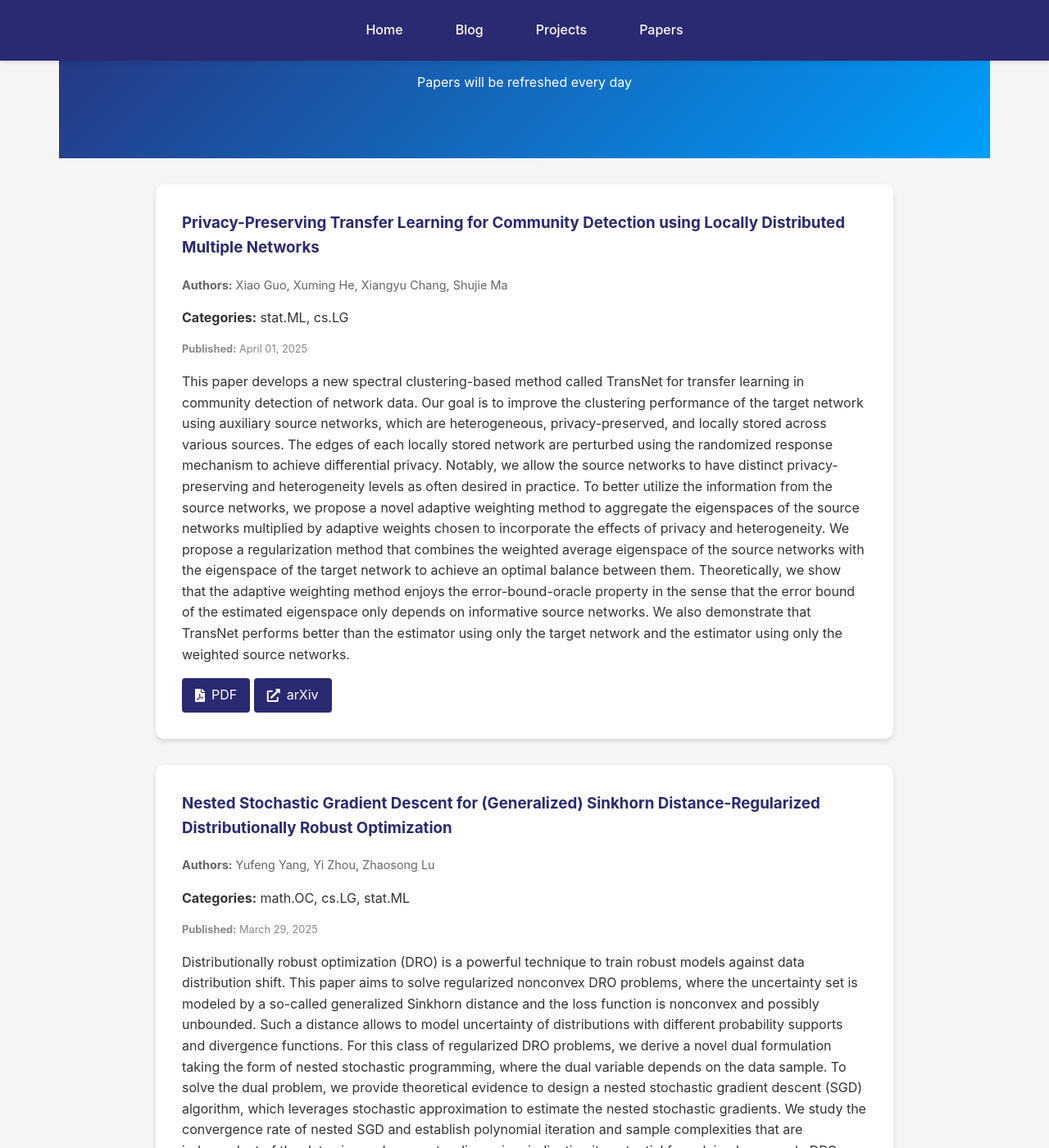
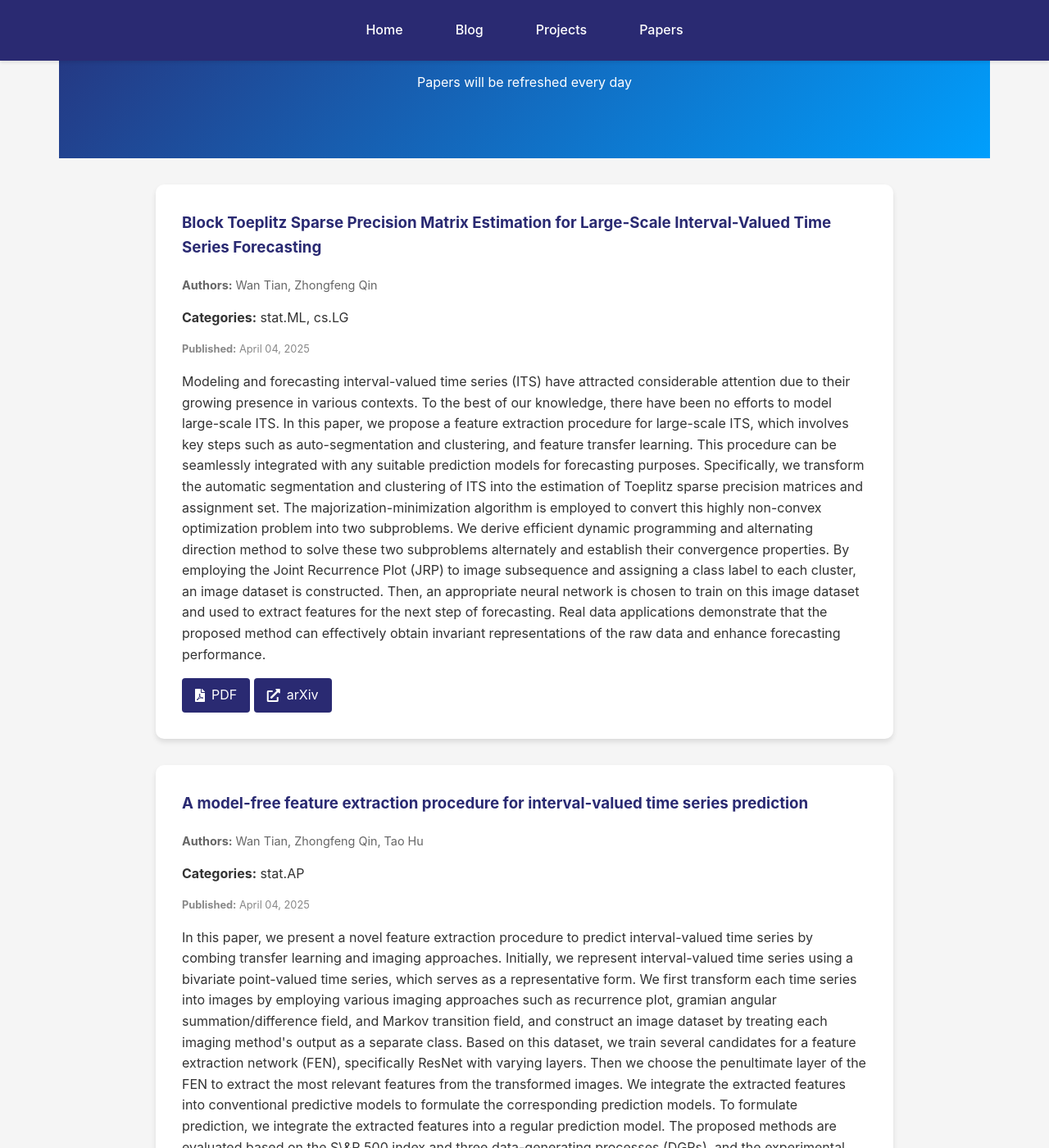
Before and after one commit to kyZhan2002/mypage, a Jekyll site: the page built from papers/index.html, in a window 1280 px wide and 1400 px high, scrolled down 304 px. Shown: the whole window at 82% size. Built offline with Jekyll 4.4.1, drawn with Linux system fonts in a browser that asks for light colours; some of the changed text lies outside the part shown.

Commit message:
Update arXiv papers

```diff
--- a/_data/arxiv_cache.json
+++ b/_data/arxiv_cache.json
@@ -1,92 +1,35 @@
 {
-  "timestamp": 1743988909,
+  "timestamp": 1744075183,
   "papers": [
     {
-      "title": "Privacy-Preserving Transfer Learning for Community Detection using\n  Locally Distributed Multiple Networks",
+      "title": "Block Toeplitz Sparse Precision Matrix Estimation for Large-Scale\n  Interval-Valued Time Series Forecasting",
       "authors": [
-        "Xiao Guo",
-        "Xuming He",
-        "Xiangyu Chang",
-        "Shujie Ma"
+        "Wan Tian",
+        "Zhongfeng Qin"
       ],
-      "abstract": "This paper develops a new spectral clustering-based method called TransNet\nfor transfer learning in community detection of network data. Our goal is to\nimprove the clustering performance of the target network using auxiliary source\nnetworks, which are heterogeneous, privacy-preserved, and locally stored across\nvarious sources. The edges of each locally stored network are perturbed using\nthe randomized response mechanism to achieve differential privacy. Notably, we\nallow the source networks to have distinct privacy-preserving and heterogeneity\nlevels as often desired in practice. To better utilize the information from the\nsource networks, we propose a novel adaptive weighting method to aggregate the\neigenspaces of the source networks multiplied by adaptive weights chosen to\nincorporate the effects of privacy and heterogeneity. We propose a\nregularization method that combines the weighted average eigenspace of the\nsource networks with the eigenspace of the target network to achieve an optimal\nbalance between them. Theoretically, we show that the adaptive weighting method\nenjoys the error-bound-oracle property in the sense that the error bound of the\nestimated eigenspace only depends on informative source networks. We also\ndemonstrate that TransNet performs better than the estimator using only the\ntarget network and the estimator using only the weighted source networks.",
-      "published": "April 01, 2025",
+      "abstract": "Modeling and forecasting interval-valued time series (ITS) have attracted\nconsiderable attention due to their growing presence in various contexts. To\nthe best of our knowledge, there have been no efforts to model large-scale ITS.\nIn this paper, we propose a feature extraction procedure for large-scale ITS,\nwhich involves key steps such as auto-segmentation and clustering, and feature\ntransfer learning. This procedure can be seamlessly integrated with any\nsuitable prediction models for forecasting purposes. Specifically, we transform\nthe automatic segmentation and clustering of ITS into the estimation of\nToeplitz sparse precision matrices and assignment set. The\nmajorization-minimization algorithm is employed to convert this highly\nnon-convex optimization problem into two subproblems. We derive efficient\ndynamic programming and alternating direction method to solve these two\nsubproblems alternately and establish their convergence properties. By\nemploying the Joint Recurrence Plot (JRP) to image subsequence and assigning a\nclass label to each cluster, an image dataset is constructed. Then, an\nappropriate neural network is chosen to train on this image dataset and used to\nextract features for the next step of forecasting. Real data applications\ndemonstrate that the proposed method can effectively obtain invariant\nrepresentations of the raw data and enhance forecasting performance.",
+      "published": "April 04, 2025",
       "categories": [
         "stat.ML",
         "cs.LG"
       ],
-      "pdf_link": "http://arxiv.org/pdf/2504.00890v1",
-      "arxiv_url": "http://arxiv.org/abs/2504.00890v1"
+      "pdf_link": "http://arxiv.org/pdf/2504.03322v1",
+      "arxiv_url": "http://arxiv.org/abs/2504.03322v1"
     },
     {
-      "title": "Nested Stochastic Gradient Descent for (Generalized) Sinkhorn\n  Distance-Regularized Distributionally Robust Optimization",
+      "title": "A model-free feature extraction procedure for interval-valued time\n  series prediction",
       "authors": [
-        "Yufeng Yang",
-        "Yi Zhou",
-        "Zhaosong Lu"
+        "Wan Tian",
+        "Zhongfeng Qin",
+        "Tao Hu"
       ],
-      "abstract": "Distributionally robust optimization (DRO) is a powerful technique to train\nrobust models against data distribution shift. This paper aims to solve\nregularized nonconvex DRO problems, where the uncertainty set is modeled by a\nso-called generalized Sinkhorn distance and the loss function is nonconvex and\npossibly unbounded. Such a distance allows to model uncertainty of\ndistributions with different probability supports and divergence functions. For\nthis class of regularized DRO problems, we derive a novel dual formulation\ntaking the form of nested stochastic programming, where the dual variable\ndepends on the data sample. To solve the dual problem, we provide theoretical\nevidence to design a nested stochastic gradient descent (SGD) algorithm, which\nleverages stochastic approximation to estimate the nested stochastic gradients.\nWe study the convergence rate of nested SGD and establish polynomial iteration\nand sample complexities that are independent of the data size and parameter\ndimension, indicating its potential for solving large-scale DRO problems. We\nconduct numerical experiments to demonstrate the efficiency and robustness of\nthe proposed algorithm.",
-      "published": "March 29, 2025",
+      "abstract": "In this paper, we present a novel feature extraction procedure to predict\ninterval-valued time series by combing transfer learning and imaging\napproaches. Initially, we represent interval-valued time series using a\nbivariate point-valued time series, which serves as a representative form. We\nfirst transform each time series into images by employing various imaging\napproaches such as recurrence plot, gramian angular summation/difference field,\nand Markov transition field, and construct an image dataset by treating each\nimaging method's output as a separate class. Based on this dataset, we train\nseveral candidates for a feature extraction network (FEN), specifically ResNet\nwith varying layers. Then we choose the penultimate layer of the FEN to extract\nthe most relevant features from the transformed images. We integrate the\nextracted features into conventional predictive models to formulate the\ncorresponding prediction models. To formulate prediction, we integrate the\nextracted features into a regular prediction model. The proposed methods are\nevaluated based on the S\\&P 500 index and three data-generating processes\n(DGPs), and the experimental results demonstrate a notable improvement in\nprediction performance compared to existing methods.",
+      "published": "April 04, 2025",
       "categories": [
-        "math.OC",
-        "cs.LG",
-        "stat.ML"
+        "stat.AP"
       ],
-      "pdf_link": "http://arxiv.org/pdf/2503.22923v1",
-      "arxiv_url": "http://arxiv.org/abs/2503.22923v1"
-    },
-    {
-      "title": "Robust Mean Estimation for Optimization: The Impact of Heavy Tails",
-      "authors": [
-        "Bart P. G. van Parys",
-        "Bert Zwart"
-      ],
-      "abstract": "We consider the problem of constructing a least conservative estimator of the\nexpected value $\\mu$ of a non-negative heavy-tailed random variable. We require\nthat the probability of overestimating the expected value $\\mu$ is kept\nappropriately small; a natural requirement if its subsequent use in a decision\nprocess is anticipated. In this setting, we show it is optimal to estimate\n$\\mu$ by solving a distributionally robust optimization (DRO) problem using the\nKullback-Leibler (KL) divergence. We further show that the statistical\nproperties of KL-DRO compare favorably with other estimators based on\ntruncation, variance regularization, or Wasserstein DRO.",
-      "published": "March 27, 2025",
-      "categories": [
-        "math.OC",
-        "math.PR",
-        "math.ST",
-        "stat.TH",
-        "60F10, 62G35, 90C17"
-      ],
-      "pdf_link": "http://arxiv.org/pdf/2503.21421v1",
-      "arxiv_url": "http://arxiv.org/abs/2503.21421v1"
-    },
-    {
-      "title": "Wasserstein Distributionally Robust Bayesian Optimization with\n  Continuous Context",
-      "authors": [
-        "Francesco Micheli",
-        "Efe C. Balta",
-        "Anastasios Tsiamis",
-        "John Lygeros"
-      ],
-      "abstract": "We address the challenge of sequential data-driven decision-making under\ncontext distributional uncertainty. This problem arises in numerous real-world\nscenarios where the learner optimizes black-box objective functions in the\npresence of uncontrollable contextual variables. We consider the setting where\nthe context distribution is uncertain but known to lie within an ambiguity set\ndefined as a ball in the Wasserstein distance. We propose a novel algorithm for\nWasserstein Distributionally Robust Bayesian Optimization that can handle\ncontinuous context distributions while maintaining computational tractability.\nOur theoretical analysis combines recent results in self-normalized\nconcentration in Hilbert spaces and finite-sample bounds for distributionally\nrobust optimization to establish sublinear regret bounds that match\nstate-of-the-art results. Through extensive comparisons with existing\napproaches on both synthetic and real-world problems, we demonstrate the\nsimplicity, effectiveness, and practical applicability of our proposed method.",
-      "published": "March 26, 2025",
-      "categories": [
-        "cs.LG",
-        "cs.AI",
-        "stat.ML"
-      ],
-      "pdf_link": "http://arxiv.org/pdf/2503.20341v1",
-      "arxiv_url": "http://arxiv.org/abs/2503.20341v1"
-    },
-    {
-      "title": "Similarity-Informed Transfer Learning for Multivariate Functional\n  Censored Quantile Regression",
-      "authors": [
-        "Hua Liu",
-        "Jiaqi Men",
-        "Shouxia Wang",
-        "Jinhong You",
-        "Jiguo Cao"
-      ],
-      "abstract": "To address the challenge of utilizing patient data from other organ\ntransplant centers (source cohorts) to improve survival time estimation and\ninference for a target center (target cohort) with limited samples and strict\ndata-sharing privacy constraints, we propose the Similarity-Informed Transfer\nLearning (SITL) method. This approach estimates multivariate functional\ncensored quantile regression by flexibly leveraging information from each\nsource cohort based on its similarity to the target cohort. Furthermore, the\nmethod is adaptable to continuously updated real-time data. We establish the\nasymptotic properties of the estimators obtained using the SITL method,\ndemonstrating improved convergence rates. Additionally, we develop an enhanced\napproach that combines the SITL method with a resampling technique to construct\nmore accurate confidence intervals for functional coefficients, backed by\ntheoretical guarantees. Extensive simulation studies and an application to\nkidney transplant data illustrate the significant advantages of the SITL\nmethod. Compared to methods that rely solely on the target cohort or\nindiscriminately pool data across source and target cohorts, the SITL method\nsubstantially improves both estimation and inference performance.",
-      "published": "March 24, 2025",
-      "categories": [
-        "stat.ME"
-      ],
-      "pdf_link": "http://arxiv.org/pdf/2503.18437v1",
-      "arxiv_url": "http://arxiv.org/abs/2503.18437v1"
+      "pdf_link": "http://arxiv.org/pdf/2504.03310v1",
+      "arxiv_url": "http://arxiv.org/abs/2504.03310v1"
     }
   ]
 }
```
